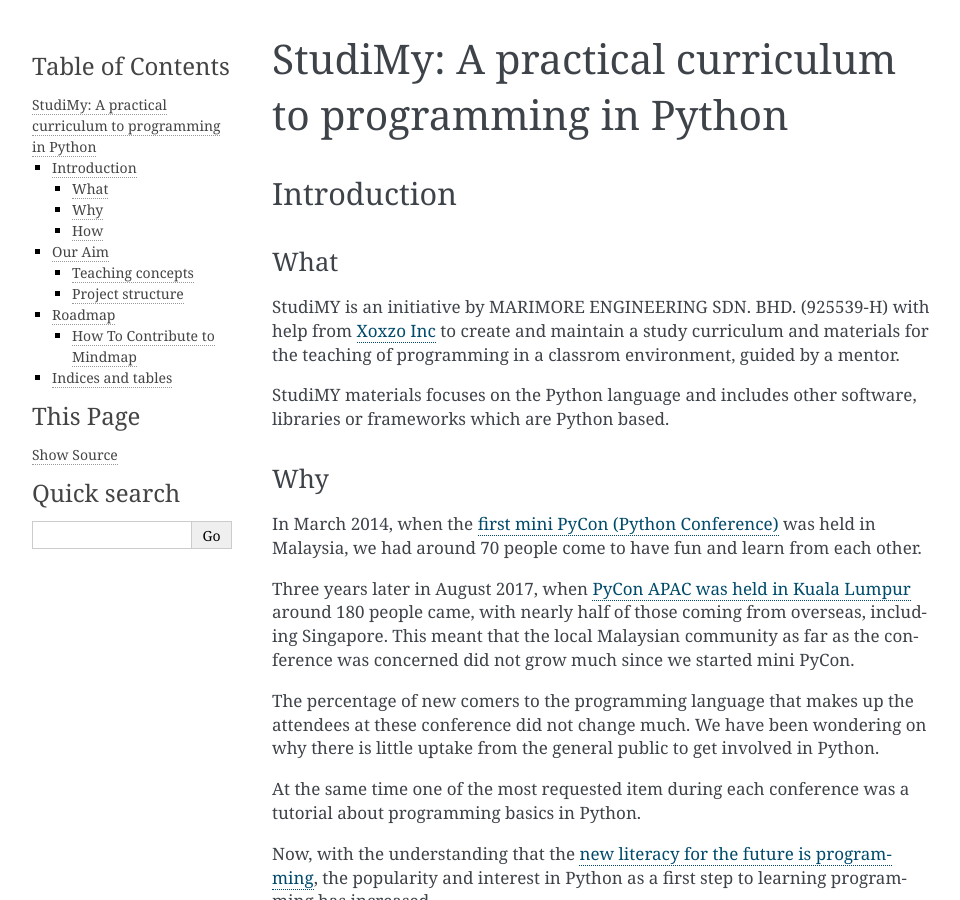
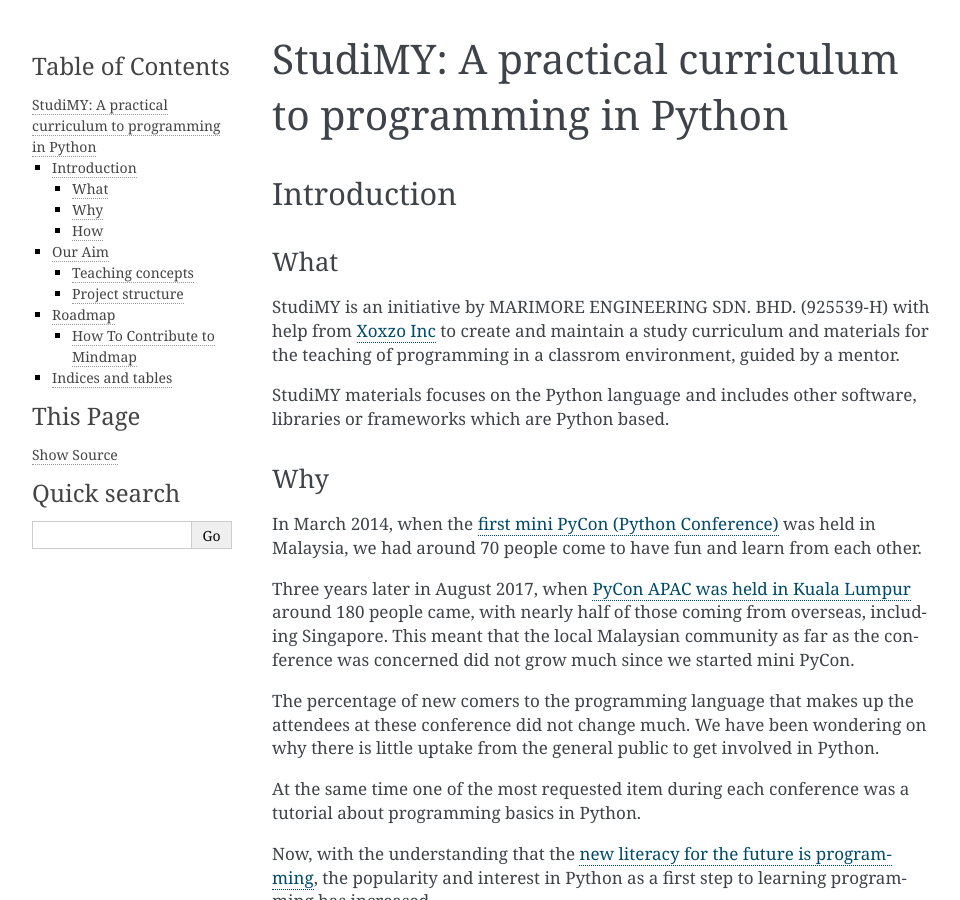
Before and after one commit to StudiMY/001-README, a Sphinx documentation site: the page built from docs/source/index.rst, in a window 1280 px wide and 900 px high. Shown: the whole window, without its empty margins (148-1108 px from the left). Built offline with Sphinx 7.4.7, drawn with Linux system fonts in a browser that asks for light colours.

Commit message:
Fix typo

```diff
--- a/docs/source/index.rst
+++ b/docs/source/index.rst
@@ -3,7 +3,7 @@
    You can adapt this file completely to your liking, but it should at least
    contain the root `toctree` directive.
 
-StudiMy: A practical curriculum to programming in Python
+StudiMY: A practical curriculum to programming in Python
 #########################################################
 
 Introduction
```
